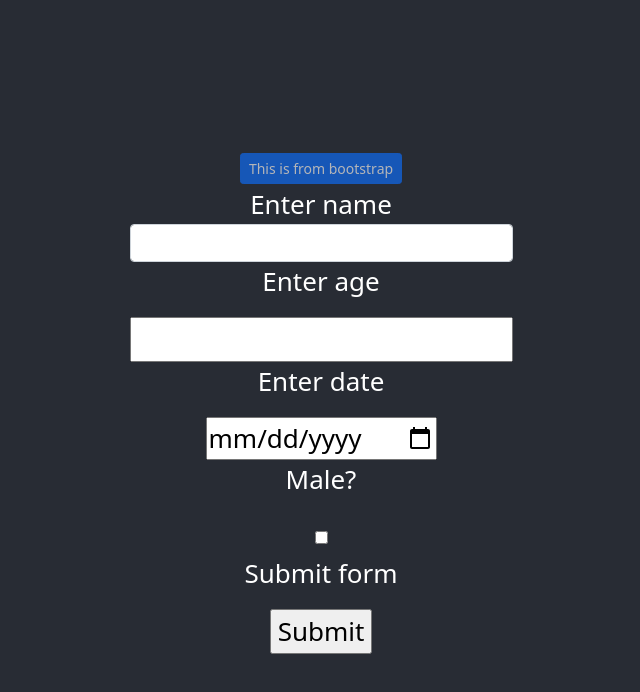
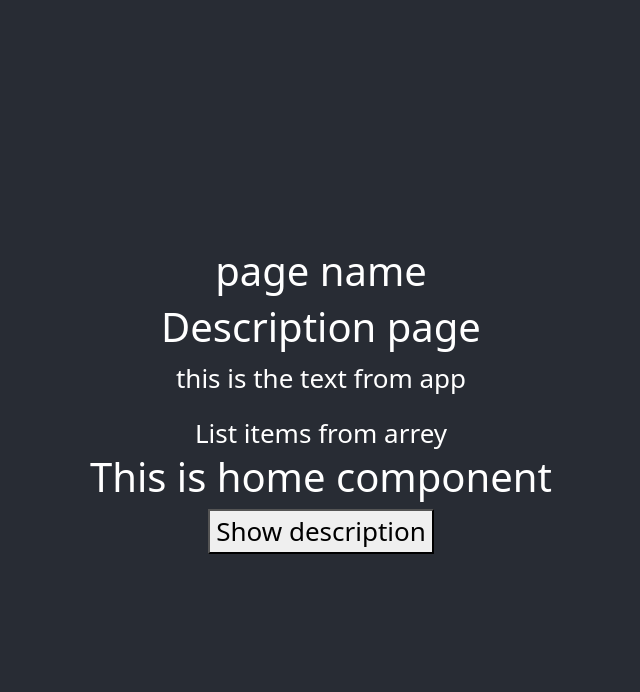
Before and after one commit to andreaangelova/react-app, a React (Create React App) app: page / in a window 1280 px wide. Shown: the top 692 px of the page, without its empty margins (319-959 px from the left). Built offline with nearby package versions, Linux system fonts and the light colour scheme.

Commit message:
js example

```diff
--- a/src/App.js
+++ b/src/App.js
@@ -1,12 +1,19 @@
 import "./App.css";
 import "bootstrap/dist/css/bootstrap.min.css";
-import FormBootstrap from "./classExamples/Forms/FormBootstrap";
+import Home from "./classExamples/Home/Home";
+import Description from "./classExamples/Home/Description";
 
 function App() {
+  const descriptionInfo = {
+    title: "page name",
+    text: "this is the text from app",
+  };
+  const textArrey = ["List", " items", " from", " arrey"];
   return (
     <div className="App">
       <header className="App-header">
-        <FormBootstrap />
+        <Description descriptionInfo={descriptionInfo} textArrey={textArrey} />
+        <Home />
       </header>
     </div>
   );
--- /dev/null
+++ b/src/classExamples/Home/Description.js
@@ -0,0 +1,19 @@
+import { Component } from "react";
+
+class Description extends Component {
+  state = {};
+  render() {
+    return (
+      <div>
+        <h1>{this.props.descriptionInfo.title}</h1>
+        <h1>Description page</h1>
+        <p>{this.props.descriptionInfo.text}</p>
+        {this.props.textArrey.map((item, index) => (
+          <span key={index}>{item}</span>
+        ))}
+      </div>
+    );
+  }
+}
+
+export default Description;
--- /dev/null
+++ b/src/classExamples/Home/Home.js
@@ -0,0 +1,25 @@
+import { Component } from "react";
+import Description from "./Description";
+
+class Home extends Component {
+  state = { showDescription: false };
+  descriptionInfo = {
+    title: "page name",
+    text: "this is the text from app",
+  };
+  render() {
+    return (
+      <div>
+        <h1>This is home component</h1>
+        <button onClick={() => this.setState({ showDescription: true })}>
+          Show description
+        </button>
+        {this.state.showDescription && (
+          <Description descriptionInfo={this.descriptionInfo} />
+        )}
+      </div>
+    );
+  }
+}
+
+export default Home;
```
